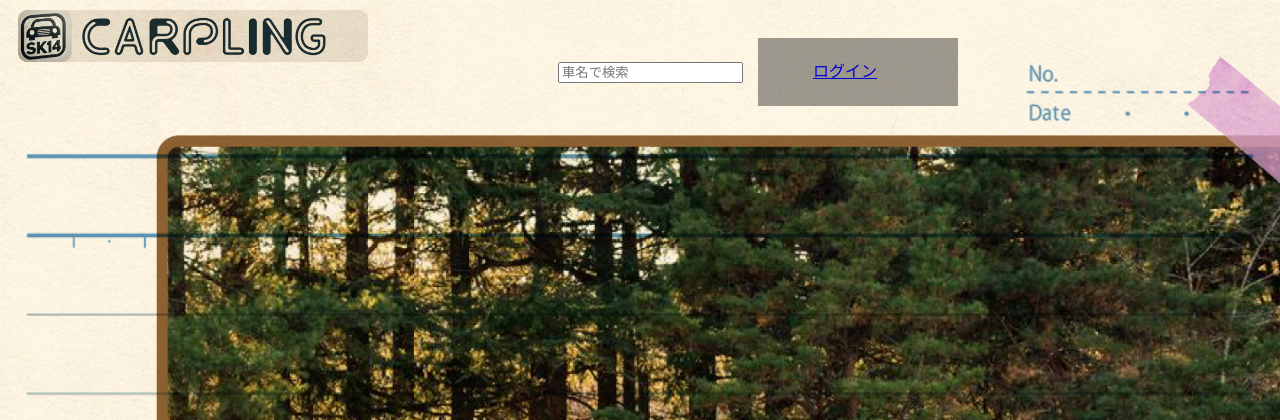
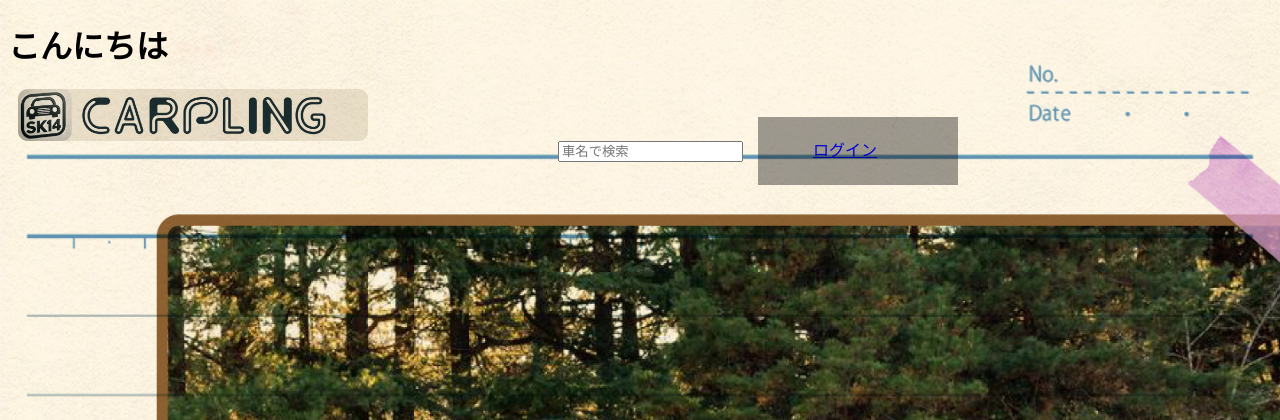
Before and after one commit to ulysses22903/carpling, a Flask app: page / in a window 1280 px wide; the page is wider, and only the part inside the window is pictured. Shown: the top 420 px of that part. Run offline with Flask 3, Linux system fonts and the light colour scheme; grey boxes are pictures that could not be loaded.

Commit message:
Update base.html

```diff
--- a/templates/base.html
+++ b/templates/base.html
@@ -15,6 +15,7 @@
 
 <body>
     <header>
+        <h1>こんにちは</h1>
         <nav class="navbar">
             <div class="logo">
                 <img src="{{ url_for('static', filename='image/LOGO.png') }}" alt="Logo">
```
